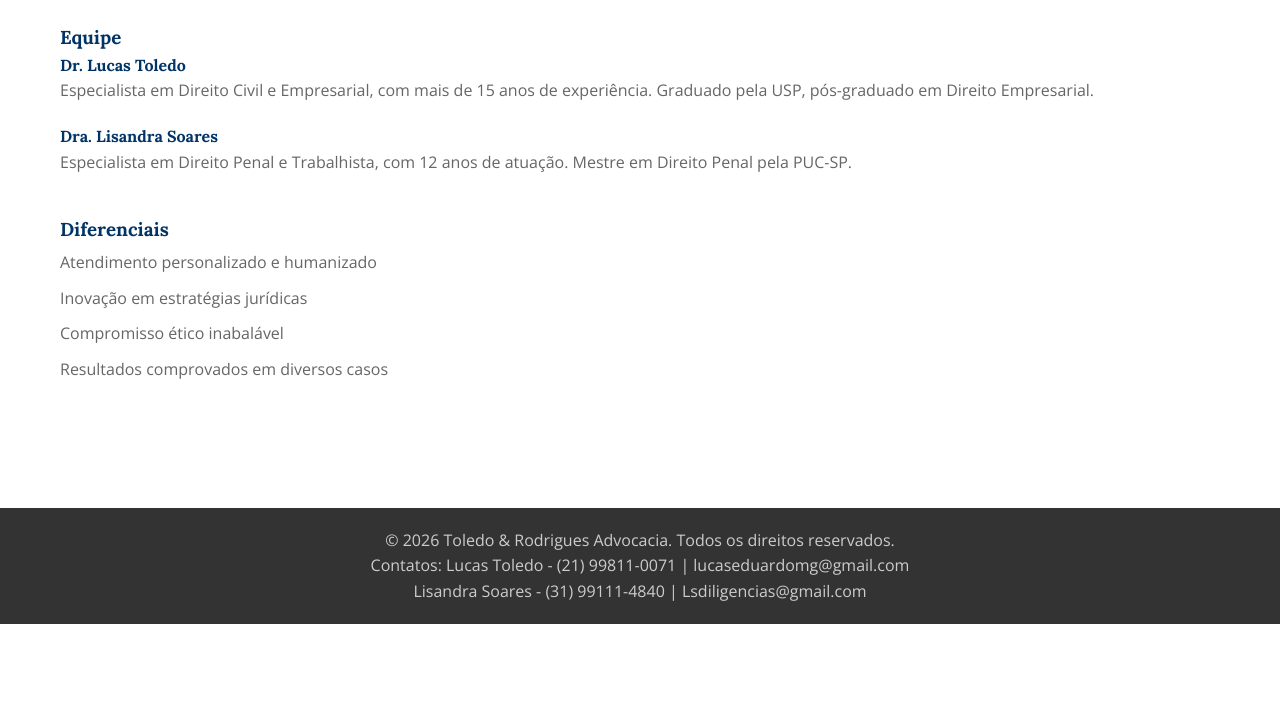
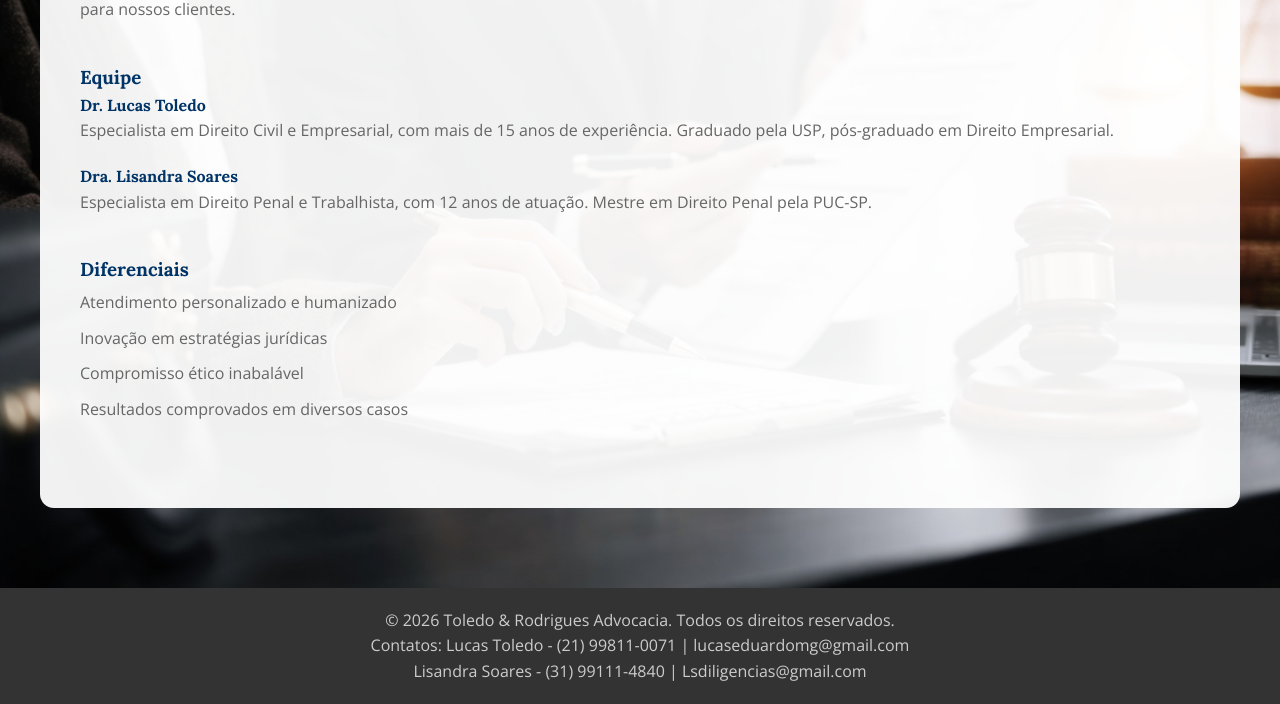
Before and after one commit to rezendelucas85-del/Toledo-Rodrigues-advocacia, a plain HTML site: page sobre.html in a window 1280 px wide. Shown: the part 383-1087 px from the top of the page. Before the commit the page ends 1007 px from the top, so only its background shows below. Drawn offline with nearby package versions, Linux system fonts and the light colour scheme.

Commit message:
imagem sobre

```diff
--- a/styles.css
+++ b/styles.css
@@ -186,6 +186,16 @@
 /* Sobre */
 #sobre {
     padding: 80px 0;
+    background-image: url('sobre-fundo.jpg');
+    background-size: cover;
+    background-position: center;
+    background-repeat: no-repeat;
+}
+
+#sobre .container {
+    background-color: rgba(255, 255, 255, 0.94);
+    padding: 40px;
+    border-radius: 14px;
 }
 
 .historia, .equipe, .diferenciais {
```
